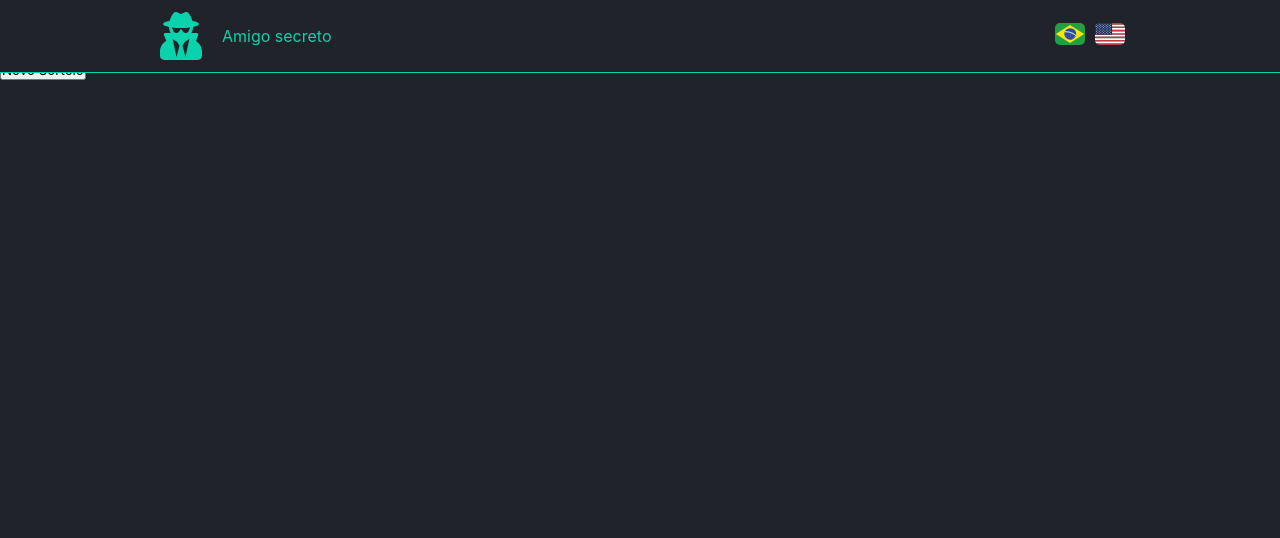
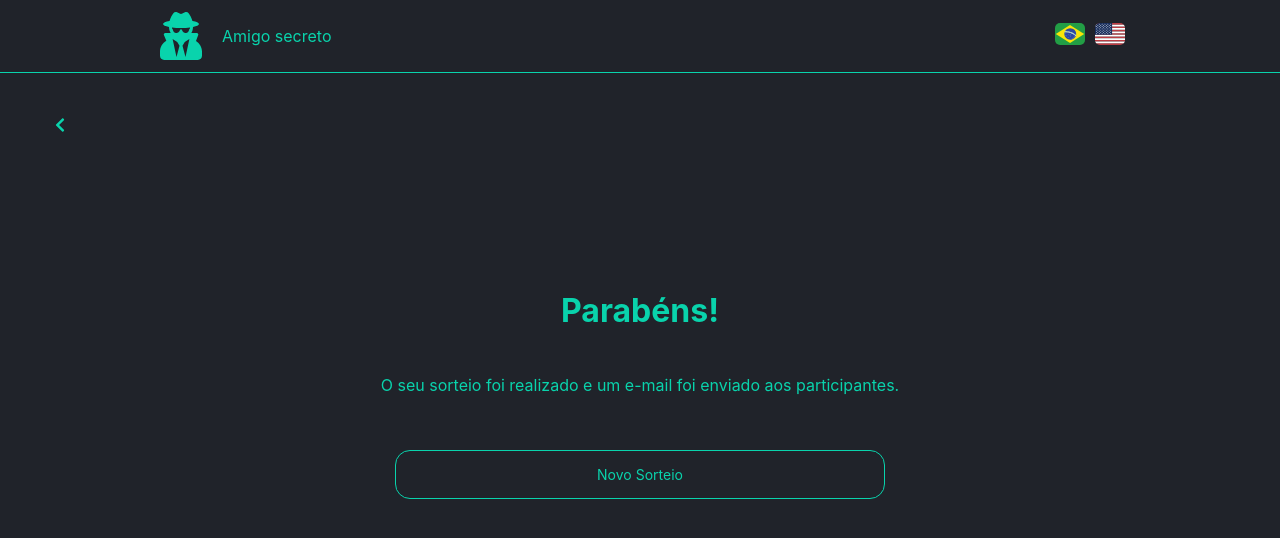
Before and after one commit to nikolasyugi/secret-santa-web, a React (Create React App) app: page /done in a window 1280 px wide. Shown: the top 538 px of the page. Built offline with nearby package versions, Linux system fonts and the light colour scheme.

Commit message:
implemented done page

```diff
--- a/src/pages/Done.css
+++ b/src/pages/Done.css
@@ -0,0 +1,48 @@
+div#page-wrapper {
+    width: 90%;
+    max-width: 980px;
+    margin: 0 auto;
+    text-align: center;
+    display: flex;
+    align-items: center;
+    flex-direction: column;
+    justify-content: center;
+    height: 100vh;
+    box-sizing: border-box;
+}
+
+div#page-wrapper .back-chevron {
+    position: absolute;
+    top: 112px;
+    left: 50px;
+    cursor: pointer;
+    color: #09d3ac;
+    padding: 5px;
+}
+
+p {
+    color: #09d3ac;
+    margin: 45px 5px;
+}
+
+.new-draw-link {
+    width: 50%;
+}
+
+button {
+    background: none;
+    border: 1px solid #09d3ac;
+    border-radius: 15px;
+    color: #09d3ac;
+    font-size: 14px;
+    outline: none;
+    width: 100%;
+    padding: 15px;
+    margin: 10px auto;
+    cursor: pointer;
+}
+
+button:hover {
+    color: #ffffff;
+    background: #09d3ac;
+}
--- a/src/pages/Done.js
+++ b/src/pages/Done.js
@@ -1,15 +1,22 @@
 import React, { Component } from "react";
-
+import { faChevronLeft } from '@fortawesome/free-solid-svg-icons'
+import { FontAwesomeIcon } from '@fortawesome/react-fontawesome'
 import "./Done.css";
+import { Link } from "react-router-dom";
 
 class Done extends Component {
 
     render() {
         return (
             <div id="page-wrapper">
+                <Link to="/">
+                    <FontAwesomeIcon icon={faChevronLeft} className="back-chevron"></FontAwesomeIcon>
+                </Link>
                 <h1>Parabéns!</h1>
                 <p>O seu sorteio foi realizado e um e-mail foi enviado aos participantes.</p>
-                <button onClick={this.handleSubmitCode}>Novo Sorteio</button>
+                <Link to="/" className="new-draw-link">
+                    <button onClick={this.handleSubmitCode}>Novo Sorteio</button>
+                </Link>
             </div>
         );
     }
```
